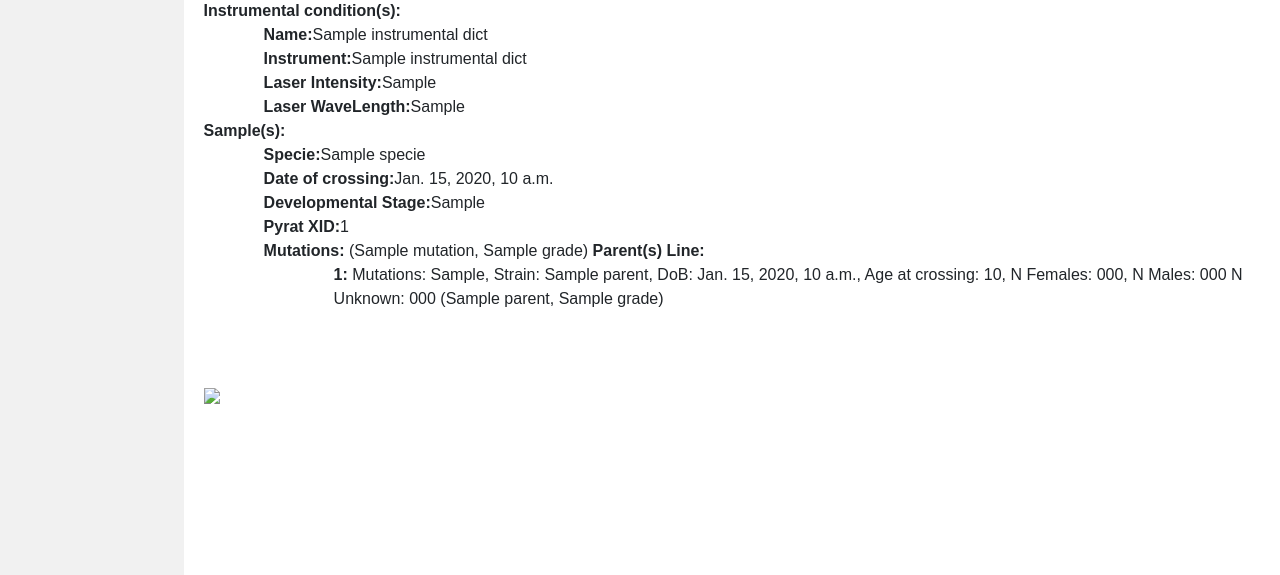
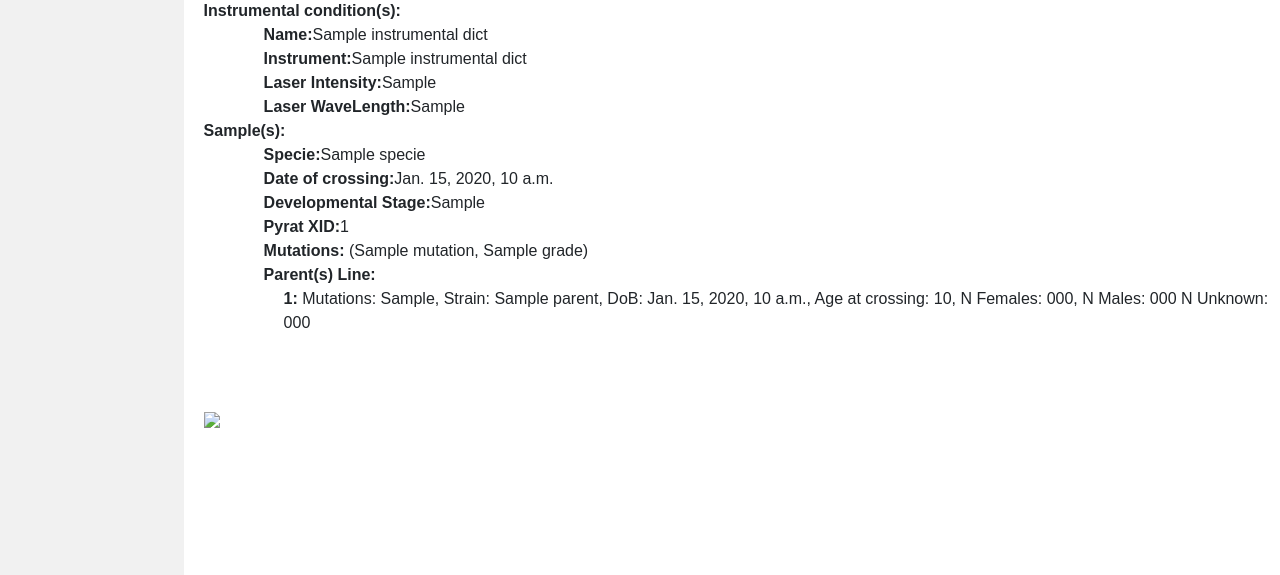
Before and after one commit to EPFL-TOP/singleCell_catalog, a Django app: template templates/segmentation/index.html in a window 1280 px wide. Shown: the part 1055-1630 px from the top of the page. Run offline with Django 3.2, Linux system fonts and the light colour scheme; the template is opened without the code that fills it: most values are stand-ins (such as "Sample title", 1, 10 or a date in 2020).

Commit message:
generic commit

```diff
--- a/templates/segmentation/index.html
+++ b/templates/segmentation/index.html
@@ -158,14 +158,13 @@
         <strong>Mutations:</strong>
         {% for j in i.mutations  %}
           ({{j.name}}, {{j.grade}})
-        {% endfor %}
+        {% endfor %}</br>
         <strong>Parent(s) Line:</strong>
-        <div style="margin-left:70px;margin-top:0px">
+        <div style="margin-left:20px;margin-top:0px">
         {% for j in i.parents  %}
           <strong>{{forloop.counter}}:</strong> Mutations: {{j.mutation_grade}}, Strain: {{j.strain_name}},
           DoB: {{j.date_of_birth}}, Age at crossing: {{j.age_at_crossing}}, N Females: {{j.number_of_female}},
-           N Males: {{j.number_of_male}} N Unknown: {{j.number_of_unknown}}
-          ({{j.name}}, {{j.grade}})
+           N Males: {{j.number_of_male}} N Unknown: {{j.number_of_unknown}}</br>
         {% endfor %}
         </div>
 
```
